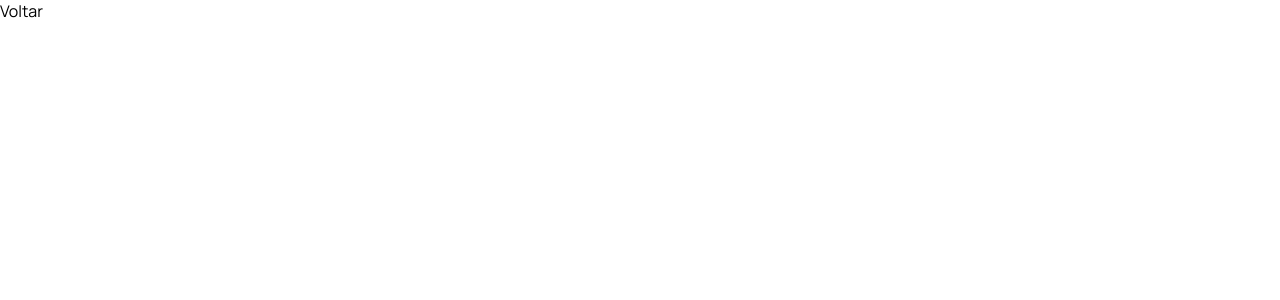
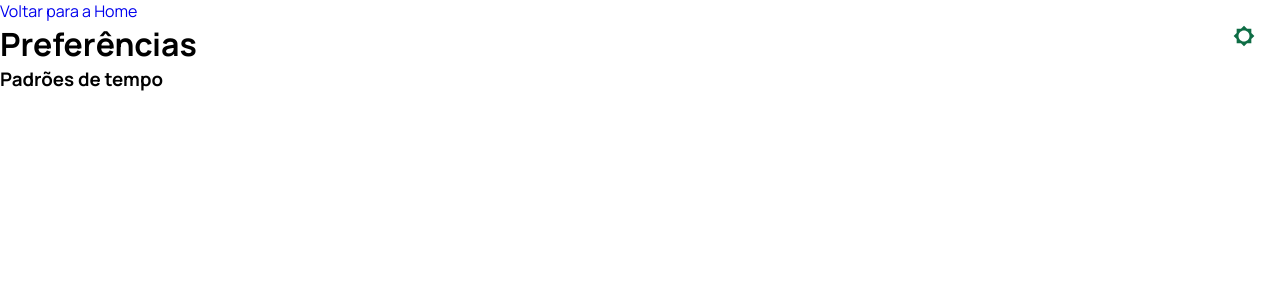
Before and after one commit to nascjoao/trybe-countdown, a React (Create React App) app: page /settings in a window 1280 px wide. Shown: the top 300 px of the page. Built offline with nearby package versions, Linux system fonts and the light colour scheme.

Commit message:
feat: user can change theme

```diff
--- a/src/App.js
+++ b/src/App.js
@@ -1,23 +1,68 @@
 import React from 'react';
 import { Route, Switch } from 'react-router';
-import Countdown from './components/Countdown';
-import Menu from './components/Menu';
 import About from './components/About';
 import Preferences from './components/Preferences';
+import Home from './components/Home';
+import { MdBrightness2, MdBrightness5 } from 'react-icons/md';
 
-function App() {
+class App extends React.Component {
+  constructor() {
+    super();
+
+    this.state = {
+      theme: '',
+    };
+
+    this.changeTheme = this.changeTheme.bind(this);
+  }
+
+  componentDidMount() {
+    this.loadTheme();
+    this.watchPreferColorSchemeChange();
+  }
+
+  watchPreferColorSchemeChange() {
+    window.matchMedia('(prefers-color-scheme: dark)').addEventListener('change', (event) => {
+      this.setState({ theme: event.matches ? 'dark' : 'light' });
+    });
+  }
+
+  loadTheme() {
+    const themePreference = localStorage.getItem('theme-preference');
+    if (themePreference) {
+      this.setState({ theme: themePreference });
+    } else {
+      const matchMediaDark = window.matchMedia && window.matchMedia('(prefers-color-scheme: dark)').matches;
+      this.setState({ theme: matchMediaDark ? 'dark' : 'light' });
+    }
+  }
+
+  changeTheme() {
+    const { theme } = this.state;
+    const toggleTheme = theme === 'dark' && 'light' || 'dark';
+    this.setState({ theme: toggleTheme });
+    localStorage.setItem('theme-preference', toggleTheme);
+  }
+
+  render() {
+    const { theme } = this.state;
     return (
-    <>
+      <div data-theme={theme}>
         <Switch>
           <Route path="/about" component={About} />
           <Route path="/settings" component={Preferences} />
-        <Route path="/">
-          <Menu/>
-          <Countdown />
-        </Route>
+          <Route path="/" component={Home}/>
         </Switch>
-    </>
+        <button id="toggleTheme" onClick={this.changeTheme}>
+          { theme === 'dark' ? (
+            <MdBrightness2 />
+          ) : (
+            <MdBrightness5 />
+          ) }
+        </button>
+      </div>
     );
+  }
 }
 
 export default App;
--- /dev/null
+++ b/src/components/Home.jsx
@@ -0,0 +1,14 @@
+import React, { Component } from 'react';
+import Countdown from './Countdown';
+import Menu from './Menu';
+
+export default class Home extends Component {
+  render() {
+    return (
+      <>
+        <Menu />
+        <Countdown />
+      </>
+    );
+  }
+}
--- a/src/components/Preferences/index.jsx
+++ b/src/components/Preferences/index.jsx
@@ -1,11 +1,25 @@
 import React from 'react';
+import { Link } from 'react-router-dom';
 
-function Preferences() {
-  return (
-    <div>
-      Voltar
-    </div>
-  );
+class Preferences extends React.Component {
+  constructor() {
+    super();
+
+    this.state = {};
+
+  }
+
+  render() {
+    return (
+      <div>
+        <header>
+          <Link to='/'>Voltar para a Home</Link>
+        </header>
+        <h1>Preferências</h1>
+        <h3>Padrões de tempo</h3>
+      </div>
+    );
+  }
 }
 
 export default Preferences;
--- a/src/index.scss
+++ b/src/index.scss
@@ -1,6 +1,14 @@
 :root {
   --background: linear-gradient(#0e6d45 -200%, #f7f7f7);
   --background-secondary: #f7f7f7;
+  --text: #e0fff2;
+  --green: #0aac68;
+  --dark-green: #0e6d45;
+}
+
+[data-theme="dark"] {
+  --background: linear-gradient(#0e6d45 -200%, #222);
+  --background-secondary: #222;
   --text: #e0fff2;
   --green: #0aac68;
   --dark-green: #0e6d45;
@@ -47,13 +55,19 @@ button {
   }
 }
 
+#toggleTheme {
+  background: none;
+  border: none;
+  box-shadow: none;
+  margin: 1.5625rem;
+  padding: 0;
+  position: absolute;
+  right: 0;
+  top: 0;
+  z-index: 2;
 
-@media (prefers-color-scheme: dark) {
-  :root {
-  --background: linear-gradient(#0e6d45 -200%, #222);
-  --background-secondary: #222;
-  --text: #e0fff2;
-  --green: #0aac68;
-  --dark-green: #0e6d45;
+  svg {
+    color: var(--dark-green);
+    margin: 0;
   }
 }
```
Lines whose indentation alone changed are shown as unchanged.
